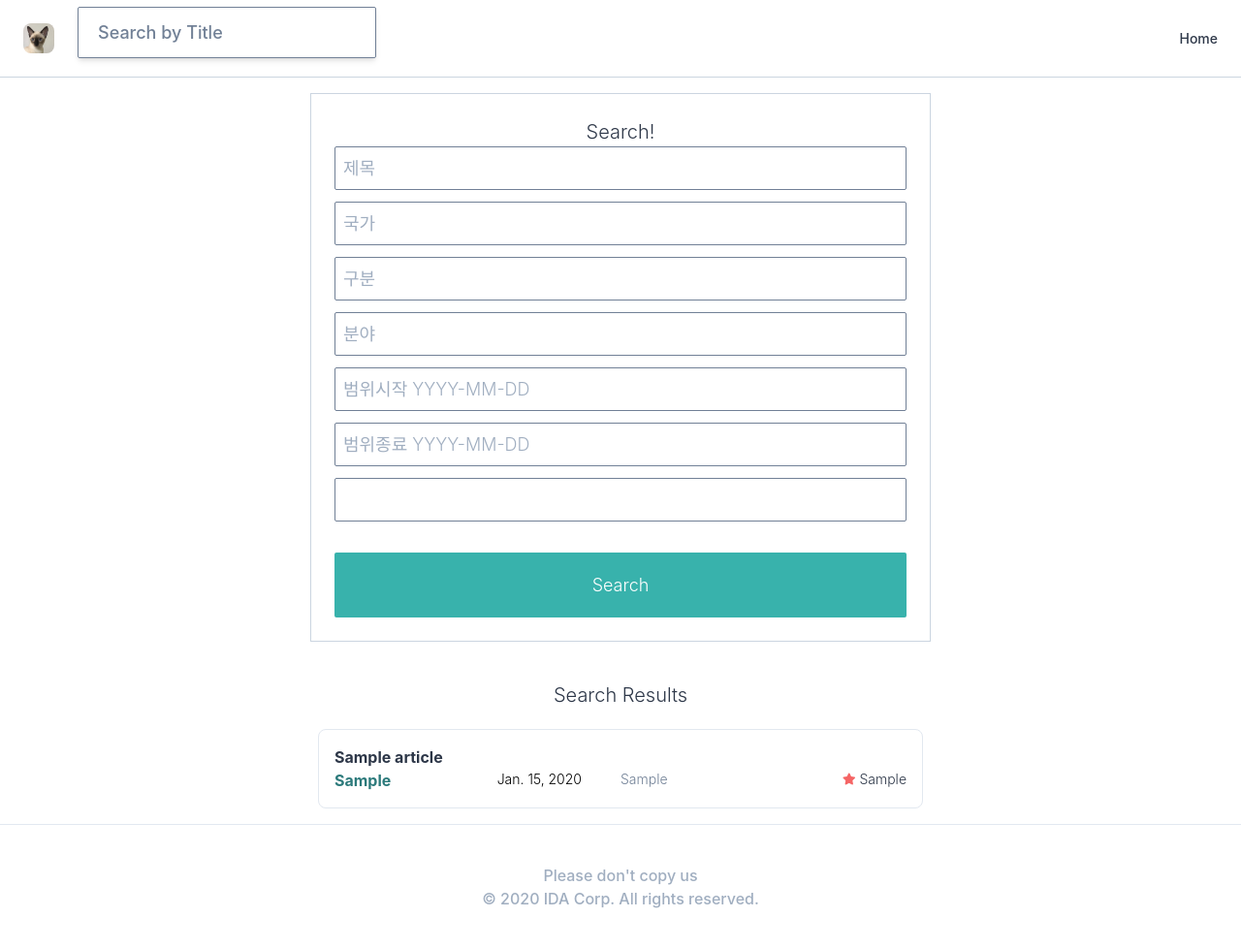
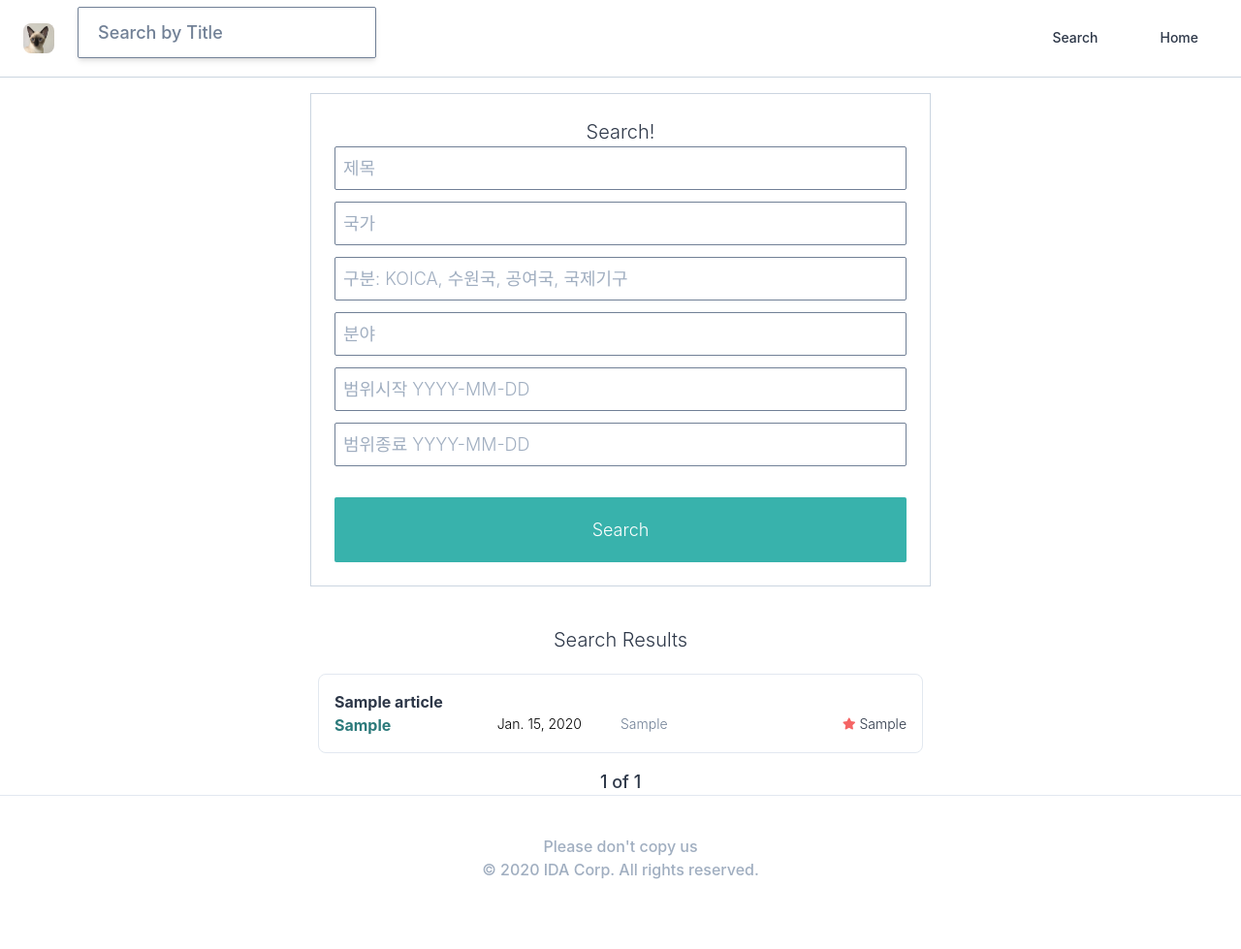
Before and after one commit to JunDamin/NewsWithDjango, a Django app: page /articles/search in a window 1280 px wide. Shown: the whole page at 97% size. After the commit the page ends 907 px from the top, so only its background shows below. Run offline with Django 3.2, Linux system fonts and the light colour scheme; tables that the repository leaves empty hold one stand-in row (values such as "Sample post"); some libraries are stand-ins or nearby versions.

Commit message:
update search form paginator

```diff
--- a/articles/forms.py
+++ b/articles/forms.py
@@ -15,12 +15,12 @@ class SearchForm(forms.ModelForm):
         widgets = {
             "title_kr": forms.TextInput(attrs={"placeholder": "제목"}),
             "country": forms.TextInput(attrs={"placeholder": "국가"}),
-            "category": forms.TextInput(attrs={"placeholder": "구분"}),
+            "category": forms.TextInput(attrs={"placeholder": "구분: KOICA, 수원국, 공여국, 국제기구"}),
             "sector": forms.TextInput(attrs={"placeholder": "분야"}),
         }
 
-    start_date = forms.DateField(widget=forms.DateInput(attrs={'placeholder': '범위시작 YYYY-MM-DD', 'required': 'required'}))
-    end_date = forms.DateField(widget=forms.DateInput(attrs={'placeholder': '범위종료 YYYY-MM-DD', 'required': 'required'}))
+    start_date = forms.DateField(widget=forms.DateInput(attrs={'placeholder': '범위시작 YYYY-MM-DD', 'required': False}))
+    end_date = forms.DateField(widget=forms.DateInput(attrs={'placeholder': '범위종료 YYYY-MM-DD', 'required': False}))
 
 
     def __init__(self, *args, **kwargs):
--- a/articles/views.py
+++ b/articles/views.py
@@ -31,10 +31,11 @@ class SearchView(View):
 
             title_kr = form.cleaned_data.get("title_kr")
             country = form.cleaned_data.get("country")
-            subject_type = form.cleaned_data.get("subject_type")
+            category = form.cleaned_data.get("category")
             sector = form.cleaned_data.get("sector")
             start_date = form.cleaned_data.get("start_date")
             end_date = form.cleaned_data.get("end_date")
+
 
             filter_args = {}
 
@@ -44,8 +45,8 @@ class SearchView(View):
             if country:
                 filter_args["country"] = country
 
-            if subject_type:
-                filter_args["category"] = subject_type
+            if category:
+                filter_args["category"] = category
 
             if sector:
                 filter_args["sector"] = sector
@@ -64,8 +65,6 @@ class SearchView(View):
 
             articles = paginator.get_page(page)
 
-            print(articles)
-
             return render(
                 request, "articles/search.html", {"form": form, "articles": articles},
             )
--- a/assets/scss/styles.scss
+++ b/assets/scss/styles.scss
@@ -4,6 +4,16 @@
 
 .btn {
     @apply text-center rounded-sm py-5 font-light text-lg w-full;
+}
+
+.nav_link {
+    @apply ml-6 border-b-2 border-white h-full flex items-center;
+    a {
+        @apply py-10 px-5;
+    }
+    &:hover {
+        @apply border-gray-600;
+    }
 }
 
 input,
--- a/templates/articles/search.html
+++ b/templates/articles/search.html
@@ -17,7 +17,6 @@ Search
             {% for field in form %}
                 {{field}}
             {% endfor %}
-            <input>
             <button class="btn bg-teal-500 mt-5 text-white">Search</button>
         </form>
     </div>
@@ -29,5 +28,21 @@ Search
         {% endfor %}
         {% if not articles %}There is nothing matched{% endif %}
     </div>
+    {% if articles %}
+    <div class="flex items-center justify-center mx-auto container">
+        {% if articles.has_previous %}
+            <a href="?{{form.title_kr.value}}&country={{form.country.value}}&category={{form.category.value}}&sector={{form.sector.value}}&start_date={{form.start_date.value}}&end_date={{form.end_date.value}}&page={{articles.previous_page_number}}" class="text-teal-500">
+                <i class="fas fa-arrow-left fa-lg"></i>
+            </a>
+        {% endif %}
 
+        <span class="mx-3 font-medium text-lg">{{articles.number}} of {{articles.paginator.num_pages}}</span>
+
+        {% if articles.has_next %}
+            <a href="?{{form.title_kr.value}}&country={{form.country.value}}&category={{form.category.value}}&sector={{form.sector.value}}&start_date={{form.start_date.value}}&end_date={{form.end_date.value}}&page={{articles.next_page_number}}" class="text-teal-500">
+                <i class="fas fa-arrow-right fa-lg"></i>
+            </a>
+        {% endif %}
+    </div>
+    {% endif %}
 {% endblock content %}
--- a/templates/partials/nav.html
+++ b/templates/partials/nav.html
@@ -1,5 +1,6 @@
 
 <ul class="flex items-center text-sm font-medium h-full">
 
+    <li class="nav_link"><a href="{% url "article:search" %}">Search</a> </li>
     <li class="nav_link"><a href="{% url "core:home" %}">Home</a> </li>
 </ul>
```
Also changed, not shown: static/css/styles.css.
